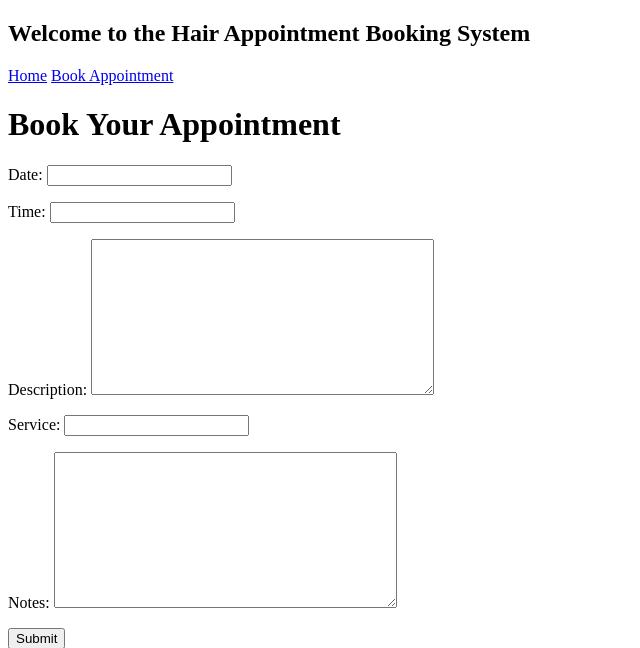
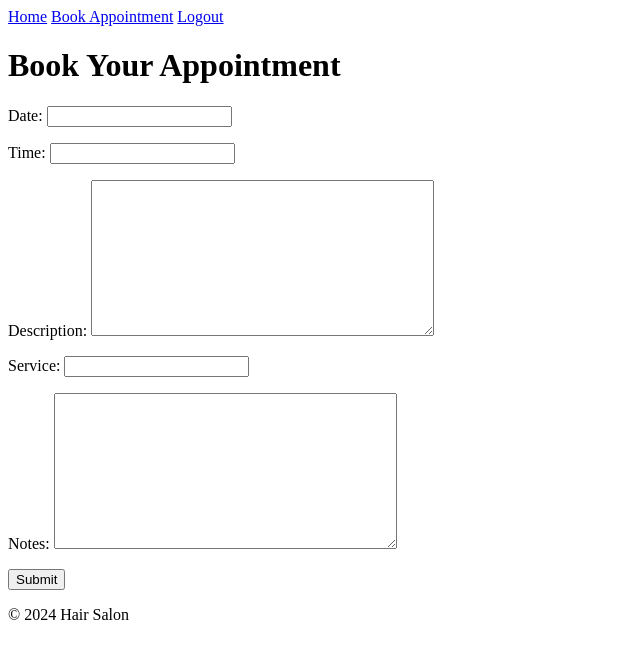
Before and after one commit to kubecks/hairstore-and-more, a Django app: page /book/ in a window 1280 px wide. Shown: the top 648 px of the page, without its empty margins (0-640 px from the left). Run offline with Django 5.2, Linux system fonts and the light colour scheme; a user stored in the database is signed in.

Commit message:
Updated base template (base_generic.html) to display dynamic navigation links (Login, Logout, Sign Up) based on user authentication status.

```diff
--- a/django_hairstore/appointments/templates/appointments/base_generic.html
+++ b/django_hairstore/appointments/templates/appointments/base_generic.html
@@ -10,9 +10,16 @@
 <body>
     <header>
         <nav>
-            <h1>Welcome to the Hair Appointment Booking System</h1>
             <a href="{% url 'homepage' %}">Home</a>
             <a href="{% url 'book_appointment' %}">Book Appointment</a>
+
+            <!-- Conditional links based on user authentication status -->
+            {% if user.is_authenticated %}
+                <a href="{% url 'logout' %}">Logout</a>
+            {% else %}
+                <a href="{% url 'login' %}">Login</a>
+                <a href="{% url 'signup' %}">Sign Up</a>
+            {% endif %}
         </nav>
     </header>
 
```
